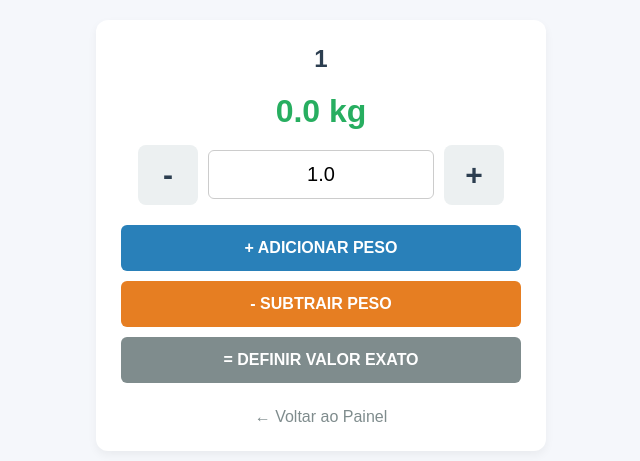
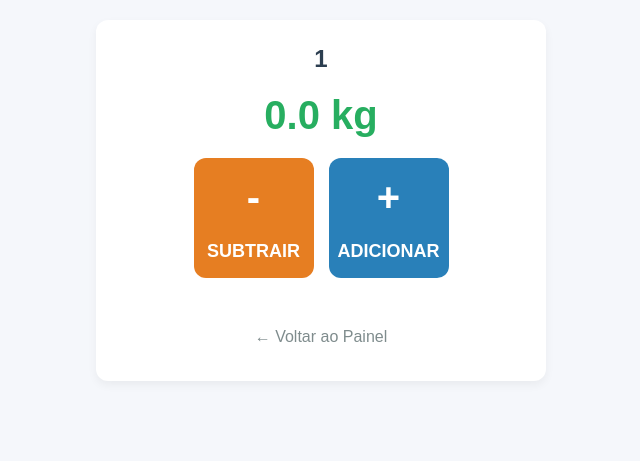
Before and after one commit to ciclaretriagem-bit/meu_inventario, a Flask app: page /selecionar/1 in a window 1280 px wide. Shown: the top 461 px of the page, without its empty margins (319-959 px from the left). Run offline with Flask 3, Linux system fonts and the light colour scheme.

Commit message:
Add files via upload

```diff
--- a/templates/ajuste.html
+++ b/templates/ajuste.html
@@ -8,17 +8,33 @@
         body { font-family: sans-serif; background-color: #f5f7fb; margin: 0; padding: 20px; display: flex; flex-direction: column; align-items: center; }
         .box { background: white; padding: 25px; border-radius: 12px; width: 100%; max-width: 400px; box-shadow: 0 4px 10px rgba(0,0,0,0.05); text-align: center; }
         h2 { color: #2c3e50; margin-top: 0; }
-        .qtd { font-size: 32px; font-weight: bold; color: #27ae60; margin: 15px 0; }
+        .qtd { font-size: 40px; font-weight: bold; color: #27ae60; margin: 20px 0; }
 
-        .controle-peso { display: flex; justify-content: center; align-items: center; margin-bottom: 20px; gap: 10px; }
-        .btn-ajuste { width: 60px; height: 60px; font-size: 30px; font-weight: bold; border: none; border-radius: 8px; background-color: #ecf0f1; color: #2c3e50; cursor: pointer; }
-        input[type="text"] { width: 50%; padding: 12px; font-size: 20px; text-align: center; border: 1px solid #ccc; border-radius: 6px; }
+        /* Container dos botões quadrados lado a lado */
+        .container-acoes { display: flex; justify-content: center; gap: 15px; margin-bottom: 25px; }
 
-        .btn { width: 100%; padding: 14px; font-size: 16px; font-weight: bold; border: none; border-radius: 6px; cursor: pointer; margin-bottom: 10px; color: white; }
+        .btn-acao {
+            width: 120px;
+            height: 120px;
+            font-size: 18px;
+            font-weight: bold;
+            border: none;
+            border-radius: 12px;
+            cursor: pointer;
+            color: white;
+            display: flex;
+            flex-direction: column;
+            justify-content: center;
+            align-items: center;
+        }
+
+        .btn-subtrair { background-color: #e67e22; }
         .btn-somar { background-color: #2980b9; }
-        .btn-subtrair { background-color: #e67e22; }
-        .btn-definir { background-color: #7f8c8d; }
-        .voltar { display: inline-block; margin-top: 15px; color: #7f8c8d; text-decoration: none; }
+
+        /* Campo invisível apenas para carregar o valor "1" padrão */
+        input[type="hidden"] { display: none; }
+
+        .voltar { display: block; margin-top: 40px; color: #7f8c8d; text-decoration: none; font-size: 16px; padding: 10px; }
     </style>
 </head>
 <body>
@@ -28,28 +44,19 @@
 
         <form action="/atualizar" method="POST">
             <input type="hidden" name="material" value="{{ material }}">
+            <input type="hidden" name="valor" value="1">
 
-            <div class="controle-peso">
-                <button type="button" class="btn-ajuste" onclick="mudarValor(-1)">-</button>
-                <input type="text" id="campo-valor" name="valor" value="1.0" inputmode="decimal" autocomplete="off">
-                <button type="button" class="btn-ajuste" onclick="mudarValor(1)">+</button>
+            <div class="container-acoes">
+                <button type="submit" name="operacao" value="subtrair" class="btn-acao btn-subtrair">
+                    <span style="font-size: 40px;">-</span><br>SUBTRAIR
+                </button>
+                <button type="submit" name="operacao" value="somar" class="btn-acao btn-somar">
+                    <span style="font-size: 40px;">+</span><br>ADICIONAR
+                </button>
             </div>
+        </form>
 
-            <button type="submit" name="operacao" value="somar" class="btn btn-somar">+ ADICIONAR PESO</button>
-            <button type="submit" name="operacao" value="subtrair" class="btn btn-subtrair">- SUBTRAIR PESO</button>
-            <button type="submit" name="operacao" value="definir" class="btn btn-definir">= DEFINIR VALOR EXATO</button>
-        </form>
         <a href="/" class="voltar">← Voltar ao Painel</a>
     </div>
-
-    <script>
-        function mudarValor(alteracao) {
-            let campo = document.getElementById('campo-valor');
-            let valorAtual = parseFloat(campo.value.replace(',', '.')) || 0;
-            let novoValor = valorAtual + alteracao;
-            if (novoValor < 0) novoValor = 0;
-            campo.value = novoValor.toFixed(1);
-        }
-    </script>
 </body>
 </html>
```
